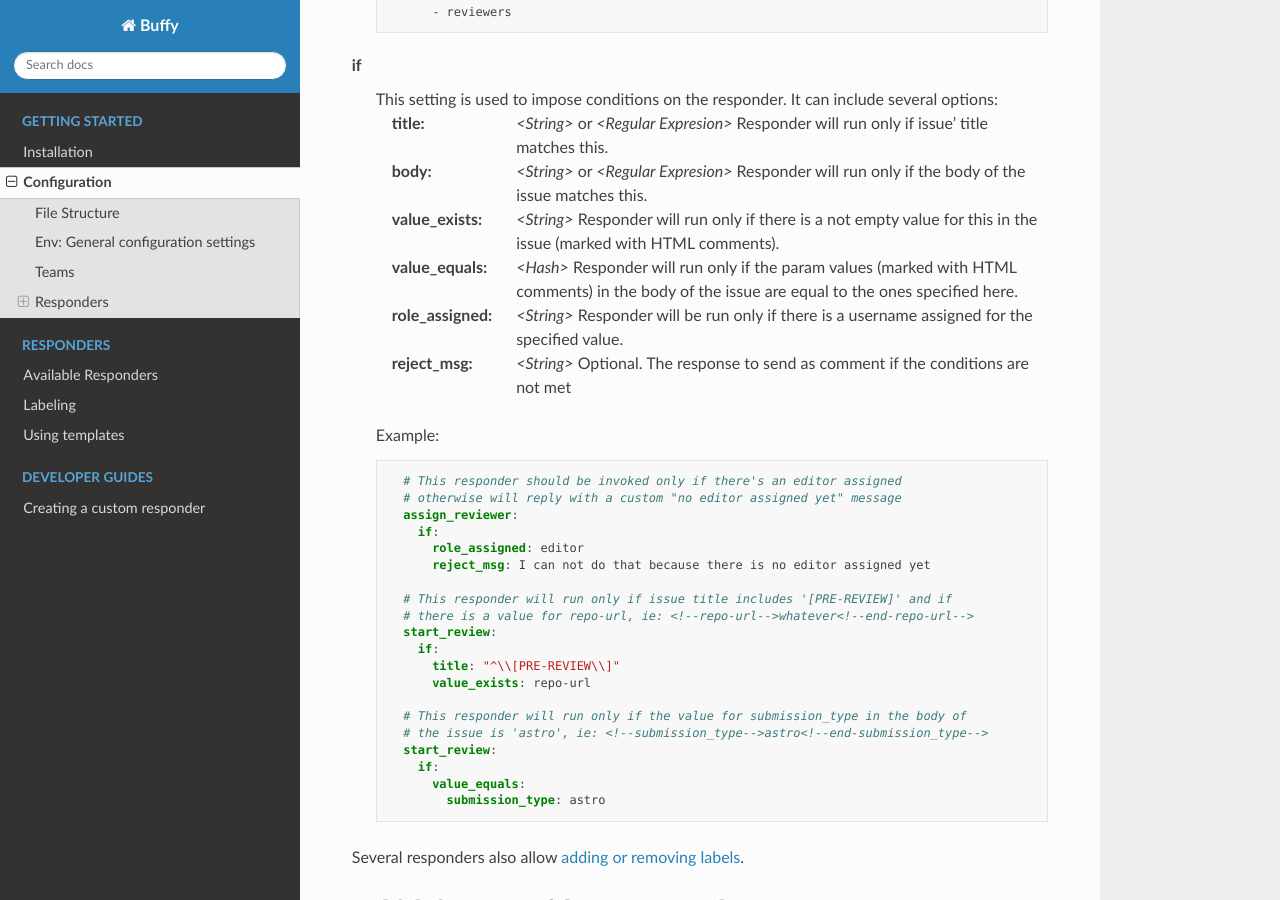
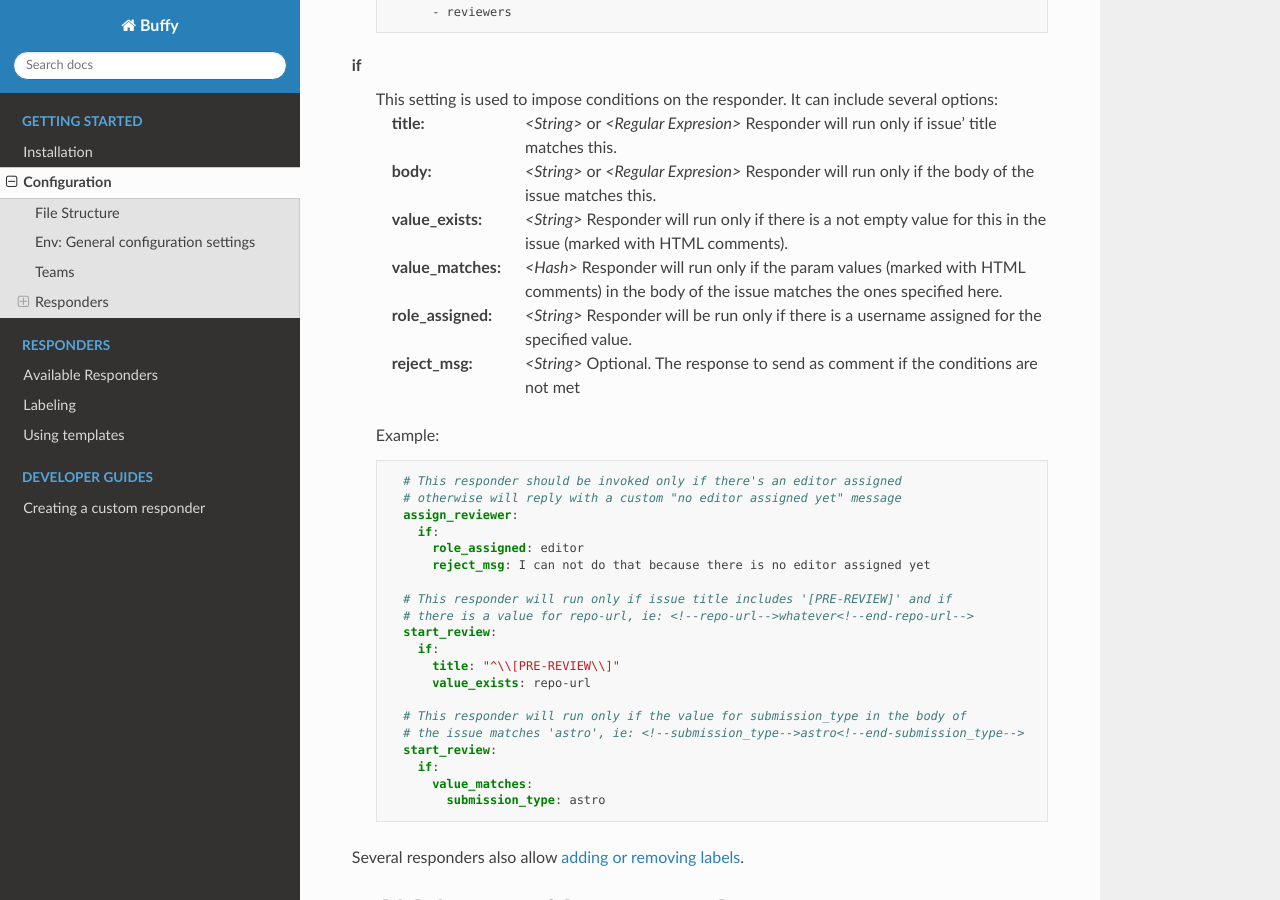
Before and after one commit to openjournals/buffy, a Sphinx documentation site: the page built from docs/configuration.md, in a window 1280 px wide and 900 px high, scrolled down 3165 px. Built offline with Sphinx 7.4.7 and the Read the Docs theme 2.0.0, drawn with Linux system fonts in a browser that asks for light colours.

Commit message:
value_equals to value_matches: accept regex

````diff
--- a/docs/configuration.md
+++ b/docs/configuration.md
@@ -145,7 +145,7 @@ The _env_ section is used to declare general key/value settings. For security re
 :title: *<String>* or *<Regular Expresion>* Responder will run only if issue' title matches this.
 :body: *<String>* or *<Regular Expresion>* Responder will run only if the body of the issue matches this.
 :value_exists: *<String>* Responder will run only if there is a not empty value for this in the issue (marked with HTML comments).
-:value_equals: *<Hash>* Responder will run only if the param values (marked with HTML comments) in the body of the issue are equal to the ones specified here.
+:value_matches: *<Hash>* Responder will run only if the param values (marked with HTML comments) in the body of the issue matches the ones specified here.
 :role_assigned: *<String>* Responder will be run only if there is a username assigned for the specified value.
 :reject_msg: *<String>* Optional. The response to send as comment if the conditions are not met
 ```
@@ -168,10 +168,10 @@ The _env_ section is used to declare general key/value settings. For security re
         value_exists: repo-url
 
     # This responder will run only if the value for submission_type in the body of
-    # the issue is 'astro', ie: <!--submission_type-->astro<!--end-submission_type-->
+    # the issue matches 'astro', ie: <!--submission_type-->astro<!--end-submission_type-->
     start_review:
       if:
-        value_equals:
+        value_matches:
           submission_type: astro
   ```
   </dd>
````
Also changed, not shown: 2 other files.
